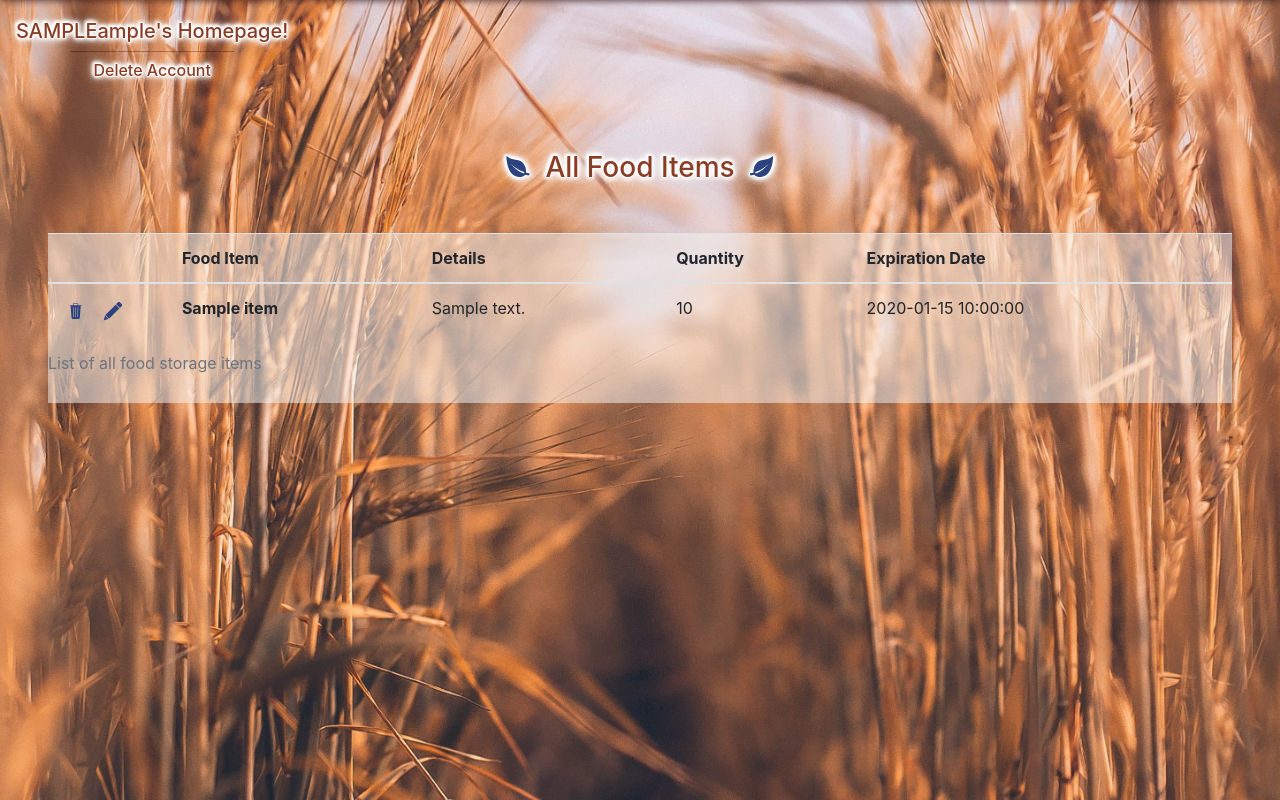
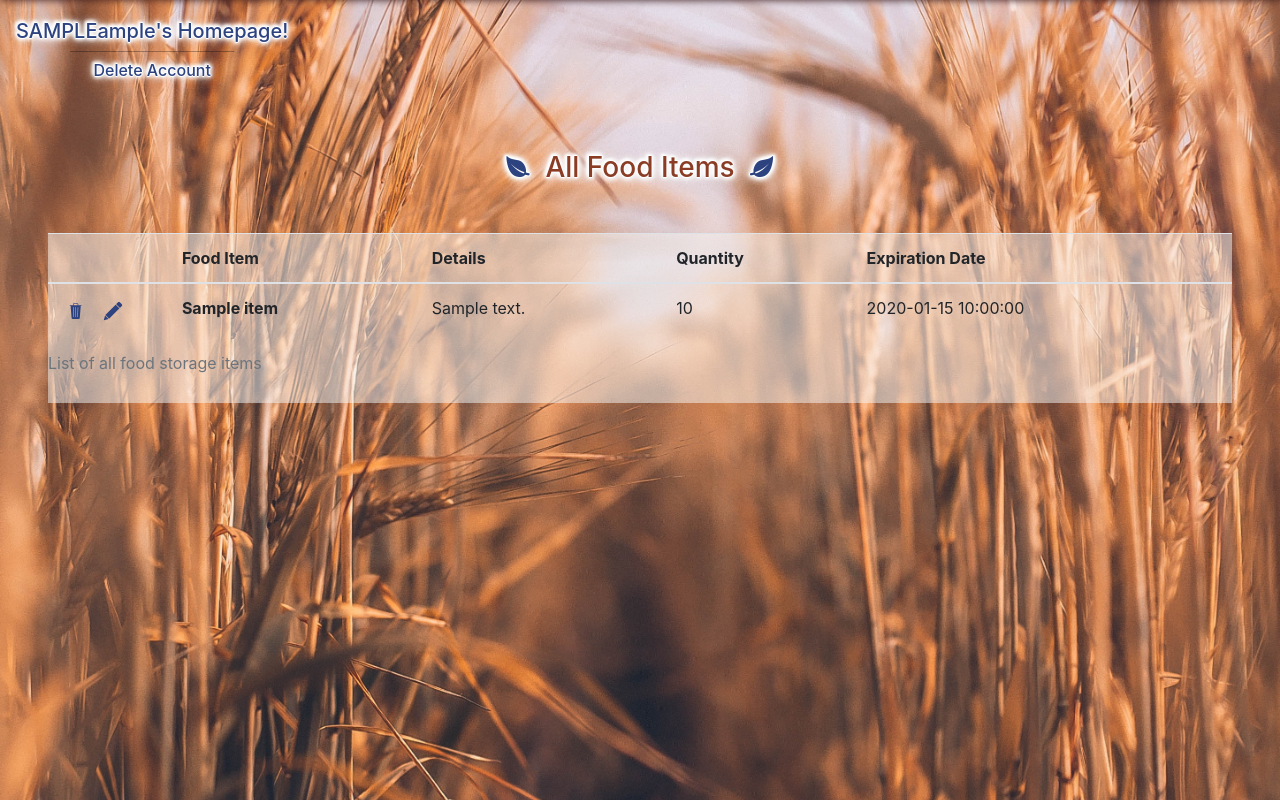
Before and after one commit to Gaberoids/MS3-gf-foodStorage-MongoDb, a Flask app: template templates/items.html in a window 1280 px wide. Shown: the part 56-856 px from the top of the page. Run offline with Flask 2, Linux system fonts and the light colour scheme; the visitor is signed in with stand-in values (Sample User, id 1); the template is opened without the code that fills it: most values are stand-ins (such as "Sample title", 1, 10 or a date in 2020); some libraries are stand-ins or nearby versions.

Commit message:
color from loggedin changed to blue

```diff
--- a/static/css/style.css
+++ b/static/css/style.css
@@ -71,7 +71,7 @@ h3 i {
     /* background-color: rgba(248, 249, 250, 0.5); */
     border-bottom: black;
     display: inline-block;
-    color: #8a3c24;
+    color: #2d4380;
     text-shadow: -2px -2px 3px white, 0 1px white, 1px 0 white, 0 -1px white, 0px 0px 10px rgb(248 249 250), 0px 0px 10px rgb(248 249 250), 0px 0px 10px rgb(248 249 250), 0px 0px 5px rgb(248 249 250), 0px 0px 5px rgb(248 249 250), 0px 0px 5px rgb(248 249 250), 0px 0px 5px rgb(248 249 250), 0px 0px 2.5px rgb(248 249 250), 0px 0px 2.5px rgb(248 249 250);
 }
 
@@ -82,7 +82,7 @@ hr.hr-profile {
 }
 
 .delete-acc-link {
-    color: #8a3c24;
+    color:#2d4380;
     text-align: center;
 }
 
```
